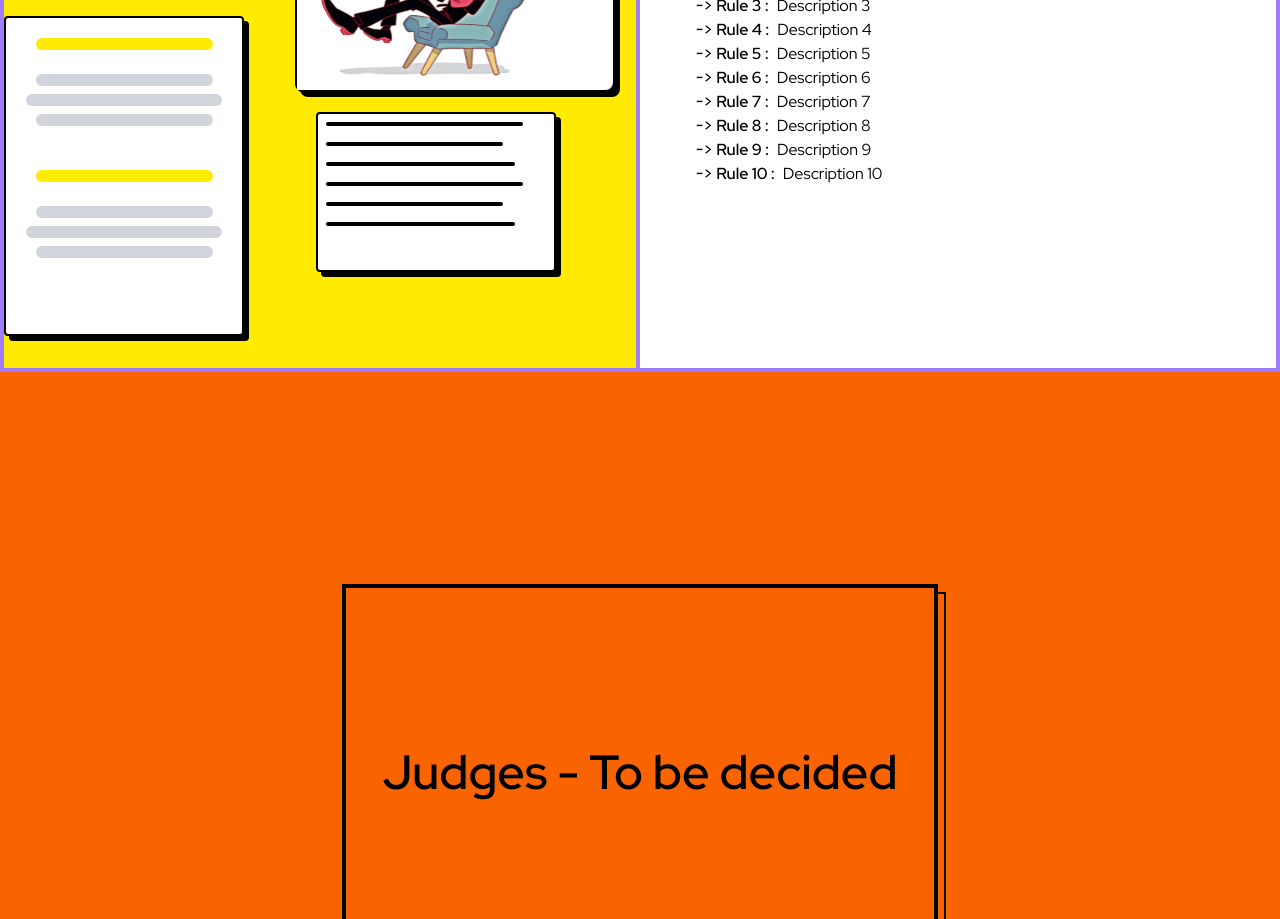
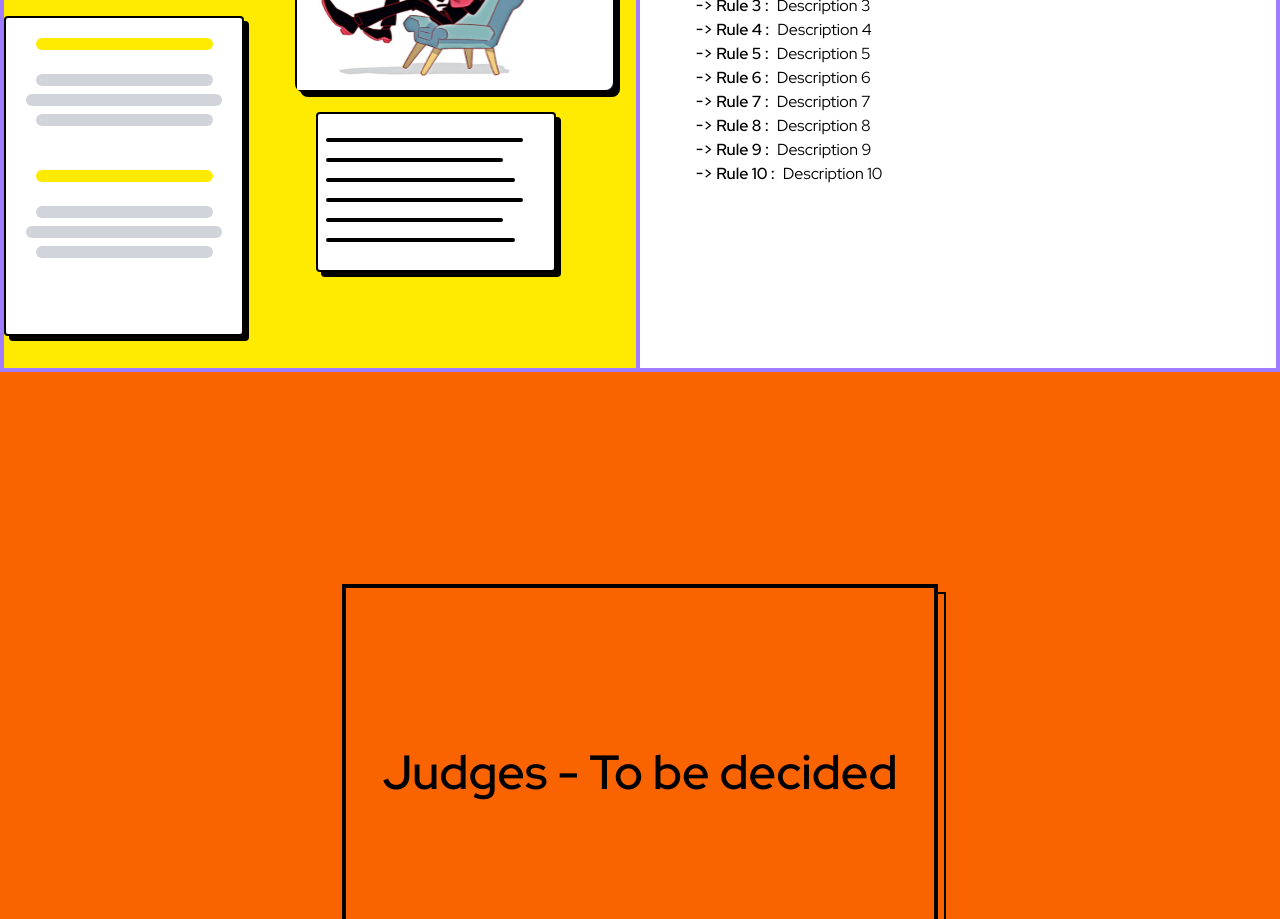
Before and after one commit to gdgcnitj/hackmol-4, a Next.js app: page / in a window 1280 px wide. Shown: the part 1400-2319 px from the top of the page. Built offline with nearby package versions, Linux system fonts and the light colour scheme; a web font is replaced by a local one.

Commit message:
a slight improvement

```diff
--- a/src/components/RulesCard.js
+++ b/src/components/RulesCard.js
@@ -46,7 +46,7 @@ function RuleCard({title, description}) {
         </div>
       <div className="box4 shadow-3xl w-60 h-40 flex flex-col justify-start bg-white border-2 rounded relative border-black mr-20 mb-24" >
           {/* Internal designs of box3 */}
-          <div className="dark__bar h-1 border-1 rounded-3xl bg-black my-2 w-5/6 ml-2"></div>
+          <div className="dark__bar h-1 border-1 rounded-3xl bg-black mt-6 my-2 w-5/6 ml-2"></div>
           <div className="dark__bar h-1 border-1 rounded-3xl bg-black my-2 w-3/4 ml-2"></div>
           <div className="dark__bar h-1 border-1 rounded-3xl bg-black my-2 w-4/5 ml-2"></div>
           <div className="dark__bar h-1 border-1 rounded-3xl bg-black my-2 w-5/6 ml-2"></div>
```
